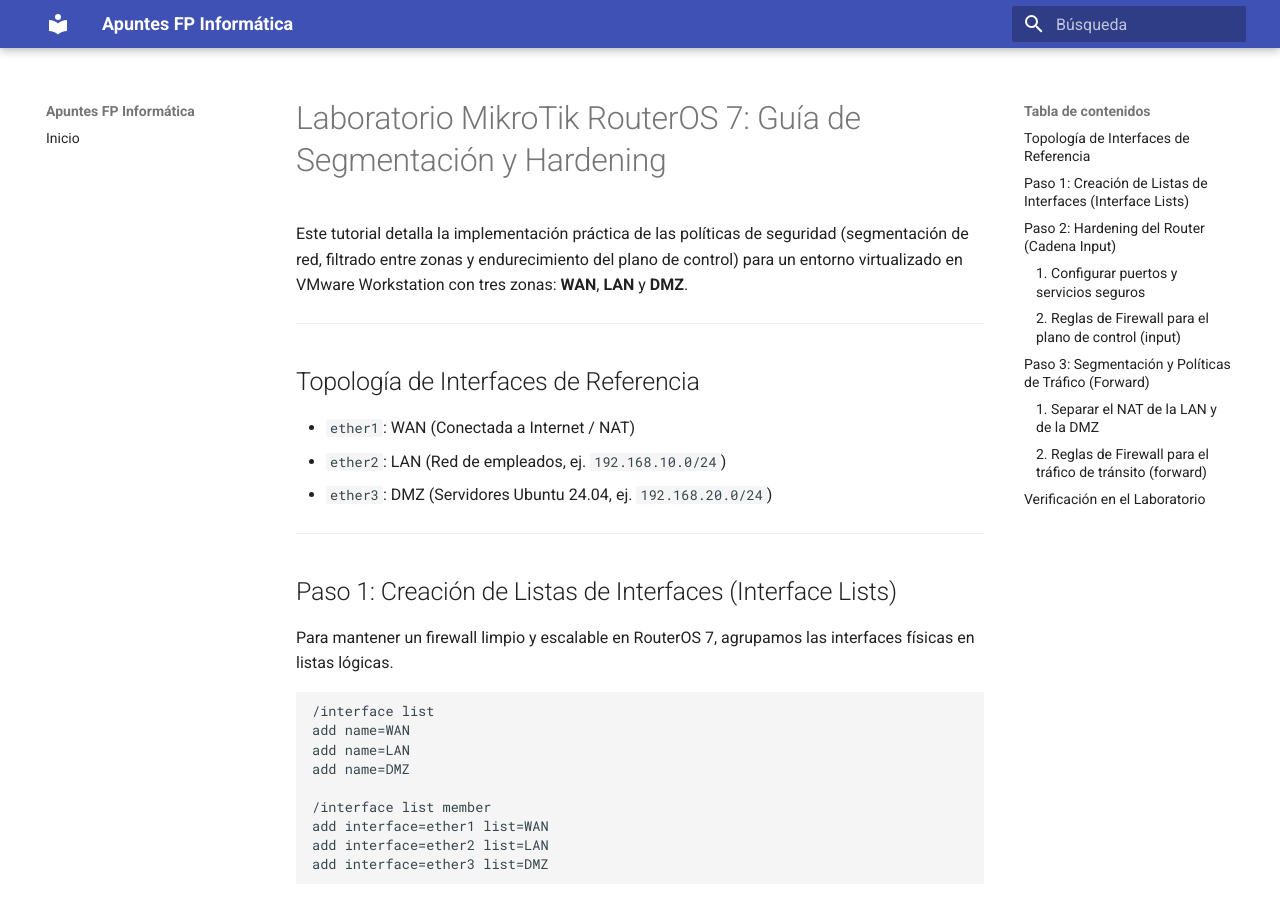
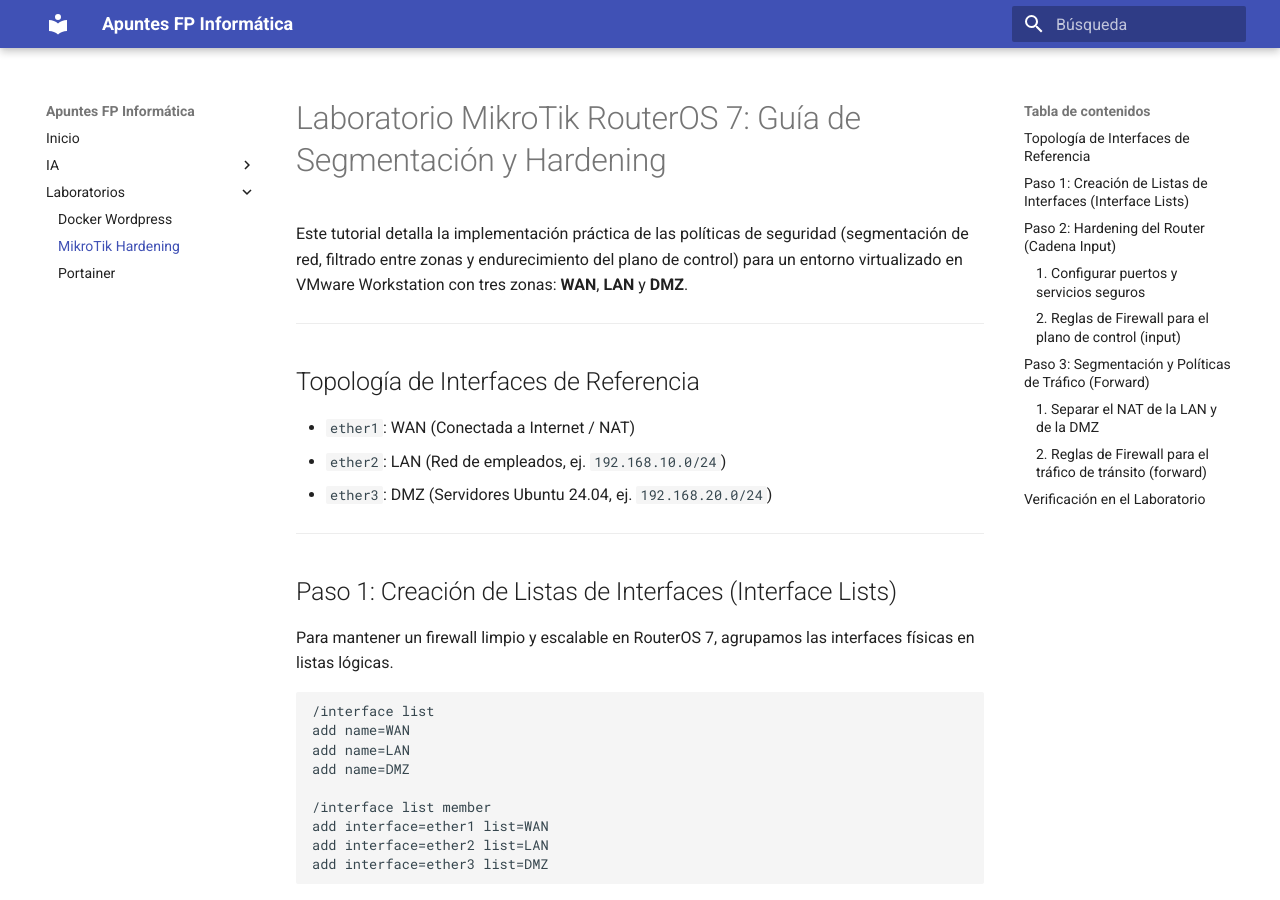
Before and after one commit to fcuadradoa01/hola, an MkDocs documentation site: the page built from docs/lab-mikrotik-hardening.md, in a window 1280 px wide and 900 px high. Built offline with MkDocs 1.6.1 and Material for MkDocs 9.7.7, drawn with Linux system fonts in a browser that asks for light colours; some of the changed lines change nothing that is shown.

Commit message:
Add new sections for IA and Laboratorios in mkdocs

```diff
--- a/mkdocs.yml
+++ b/mkdocs.yml
@@ -6,3 +6,12 @@
 
 nav:
   - Inicio: index.md
+
+  - IA:
+      - OpenAI: OpenAI-1-el-incidente.md
+      - Técnicas y Medidas: OpenAI-2-tecnicas-medidas.md
+
+  - Laboratorios:
+      - Docker Wordpress: lab-docker-wordpress-mariadb.md
+      - MikroTik Hardening: lab-mikrotik-hardening.md
+      - Portainer: portainer.md
```
